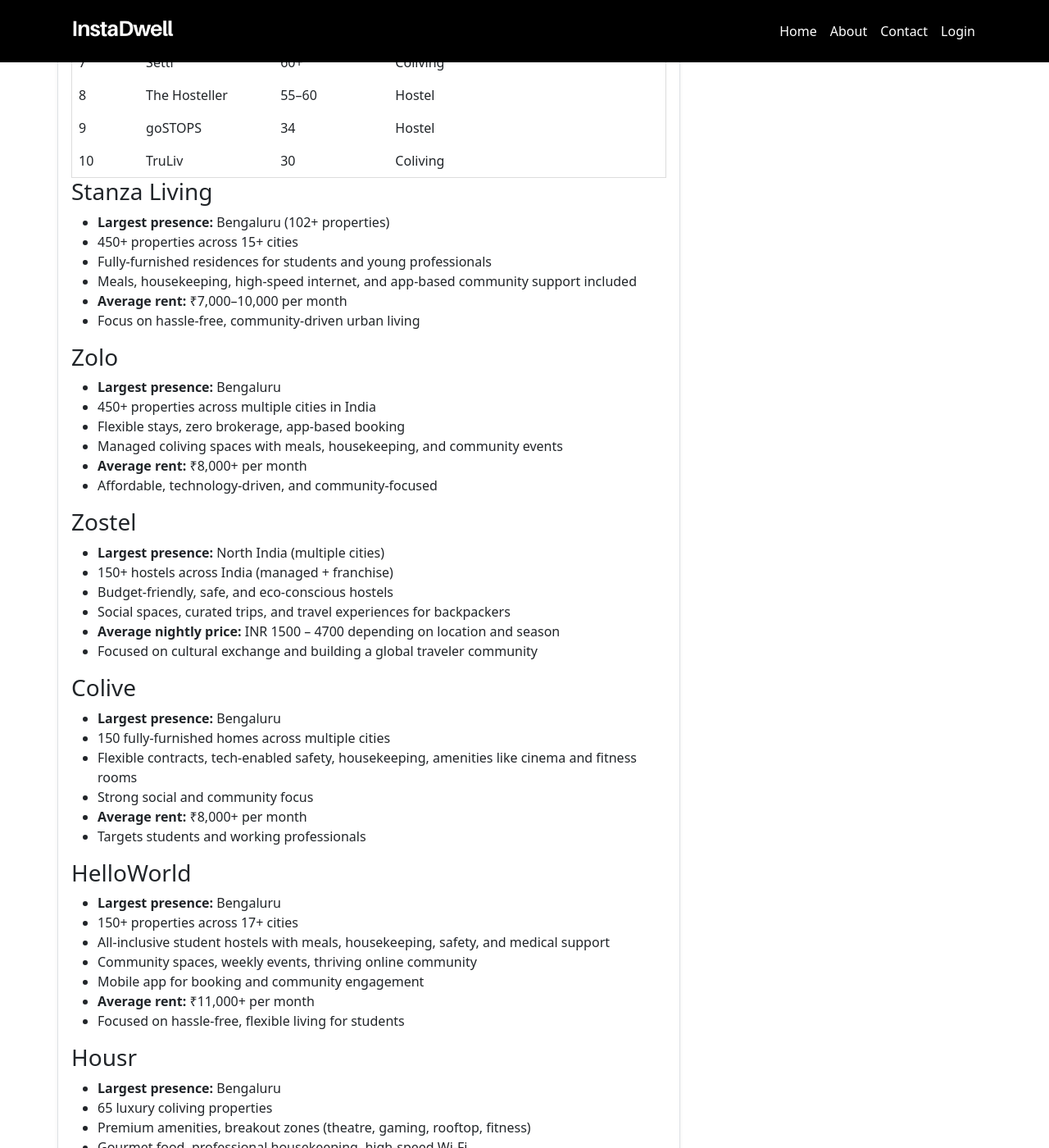
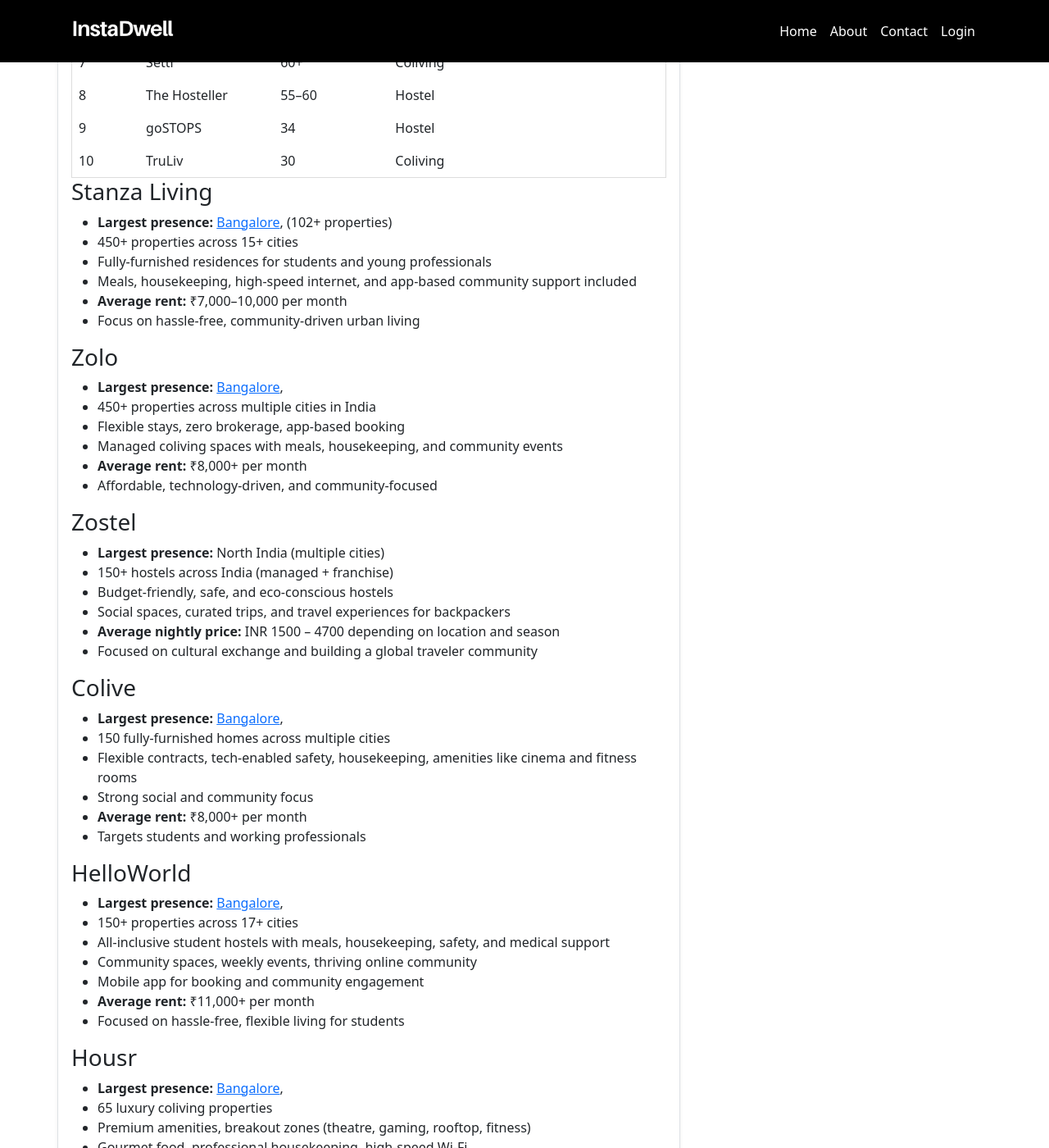
Before and after one commit to instadw/instadwell-blog, a Jekyll site: the page built from _posts/2025-08-21-top-10-coliving-operators-in-india.md, in a window 1280 px wide and 1400 px high, scrolled down 1849 px. Shown: the whole window at 82% size. Built offline with Jekyll 4.4.1, drawn with Linux system fonts in a browser that asks for light colours; some of the changed text lies outside the part shown.

Commit message:
Update 2025-08-21-top-10-coliving-operators-in-india.md

```diff
--- a/_posts/2025-08-21-top-10-coliving-operators-in-india.md
+++ b/_posts/2025-08-21-top-10-coliving-operators-in-india.md
@@ -51,7 +49,7 @@
 
 ### Stanza Living
 
-* **Largest presence:** Bengaluru (102+ properties)
+* **Largest presence:** [Bangalore](https://instadwell.com/search?country=india&lat=12.971599&lng=77.594566&location=bengaluru),  (102+ properties)
 * 450+ properties across 15+ cities
 * Fully-furnished residences for students and young professionals
 * Meals, housekeeping, high-speed internet, and app-based community support included
@@ -60,7 +58,7 @@
 
 ### Zolo
 
-* **Largest presence:** Bengaluru
+* **Largest presence:** [Bangalore](https://instadwell.com/search?country=india&lat=12.971599&lng=77.594566&location=bengaluru),
 * 450+ properties across multiple cities in India
 * Flexible stays, zero brokerage, app-based booking
 * Managed coliving spaces with meals, housekeeping, and community events
@@ -78,7 +76,7 @@
 
 ### Colive
 
-* **Largest presence:** Bengaluru
+* **Largest presence:** [Bangalore](https://instadwell.com/search?country=india&lat=12.971599&lng=77.594566&location=bengaluru),
 * 150 fully-furnished homes across multiple cities
 * Flexible contracts, tech-enabled safety, housekeeping, amenities like cinema and fitness rooms
 * Strong social and community focus
@@ -87,7 +85,7 @@
 
 ### HelloWorld
 
-* **Largest presence:** Bengaluru
+* **Largest presence:** [Bangalore](https://instadwell.com/search?country=india&lat=12.971599&lng=77.594566&location=bengaluru),
 * 150+ properties across 17+ cities
 * All-inclusive student hostels with meals, housekeeping, safety, and medical support
 * Community spaces, weekly events, thriving online community
@@ -97,7 +95,7 @@
 
 ### Housr
 
-* **Largest presence:** Bengaluru
+* **Largest presence:** [Bangalore](https://instadwell.com/search?country=india&lat=12.971599&lng=77.594566&location=bengaluru),
 * 65 luxury coliving properties
 * Premium amenities, breakout zones (theatre, gaming, rooftop, fitness)
 * Gourmet food, professional housekeeping, high-speed Wi-Fi
@@ -107,7 +105,7 @@
 
 ### Settl
 
-* **Largest presence:** Bengaluru
+* **Largest presence:** [Bangalore](https://instadwell.com/search?country=india&lat=12.971599&lng=77.594566&location=bengaluru),
 * 60+ fully-furnished apartments
 * 24/7 power backup, high-speed internet, laundry, cleaning, app-based management
 * Community initiatives to foster connections
@@ -116,7 +114,7 @@
 
 ### The Hosteller
 
-* **Largest presence:** Bengaluru
+* **Largest presence:** [Bangalore](https://instadwell.com/search?country=india&lat=12.971599&lng=77.594566&location=bengaluru),
 * 55–60 hostels across India
 * Affordable accommodations with creative activities and social spaces
 * Curated trips and remote work-friendly environments
@@ -125,7 +123,7 @@
 
 ### goSTOPS
 
-* **Largest presence:** Goa
+* **Largest presence:** [Goa](https://instadwell.com/search?lat=15.2993265&lng=74.12399599999999&location=Goa,%20India&country=India)
 * 34 hostels across India
 * Targeted at Gen Z travelers, dorms and communal spaces
 * Events, digital amenities, and workation solutions
@@ -134,7 +132,7 @@
 
 ### TruLiv
 
-* **Largest presence:** Chennai
+* **Largest presence:** [Chennai](https://instadwell.com/search?lat=13.0843007&lng=80.2704622&location=Chennai,%20Tamil%20Nadu,%20India&city=Chennai&country=India)
 * 30 modern co-living spaces
 * Flexible contracts, low deposits, city guides, tailored solutions
 * Focus on young urban professionals
```
Also changed, not shown: other parts of _posts/2025-08-21-top-10-coliving-operators-in-india.md (+2 -4 lines).
